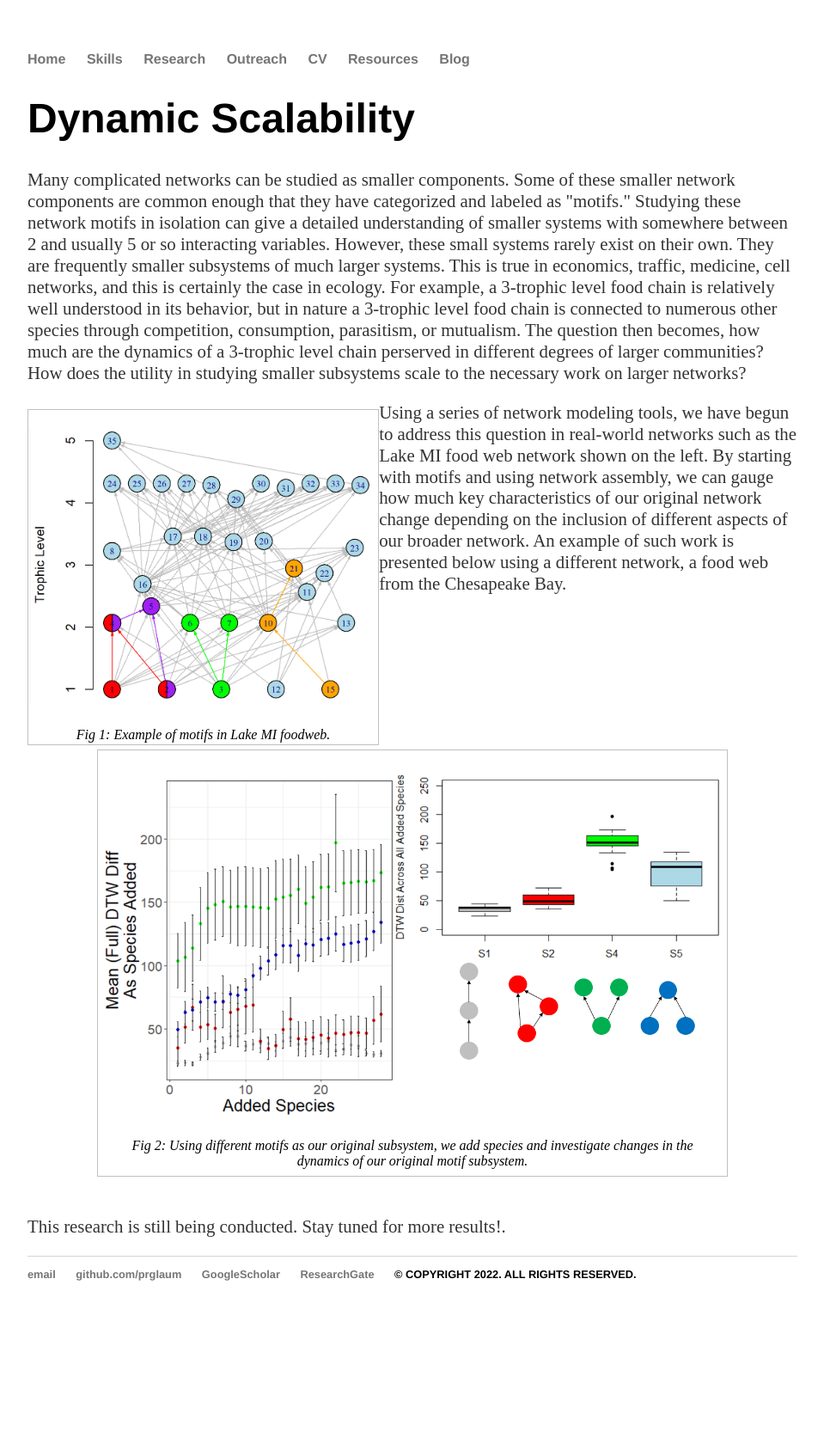
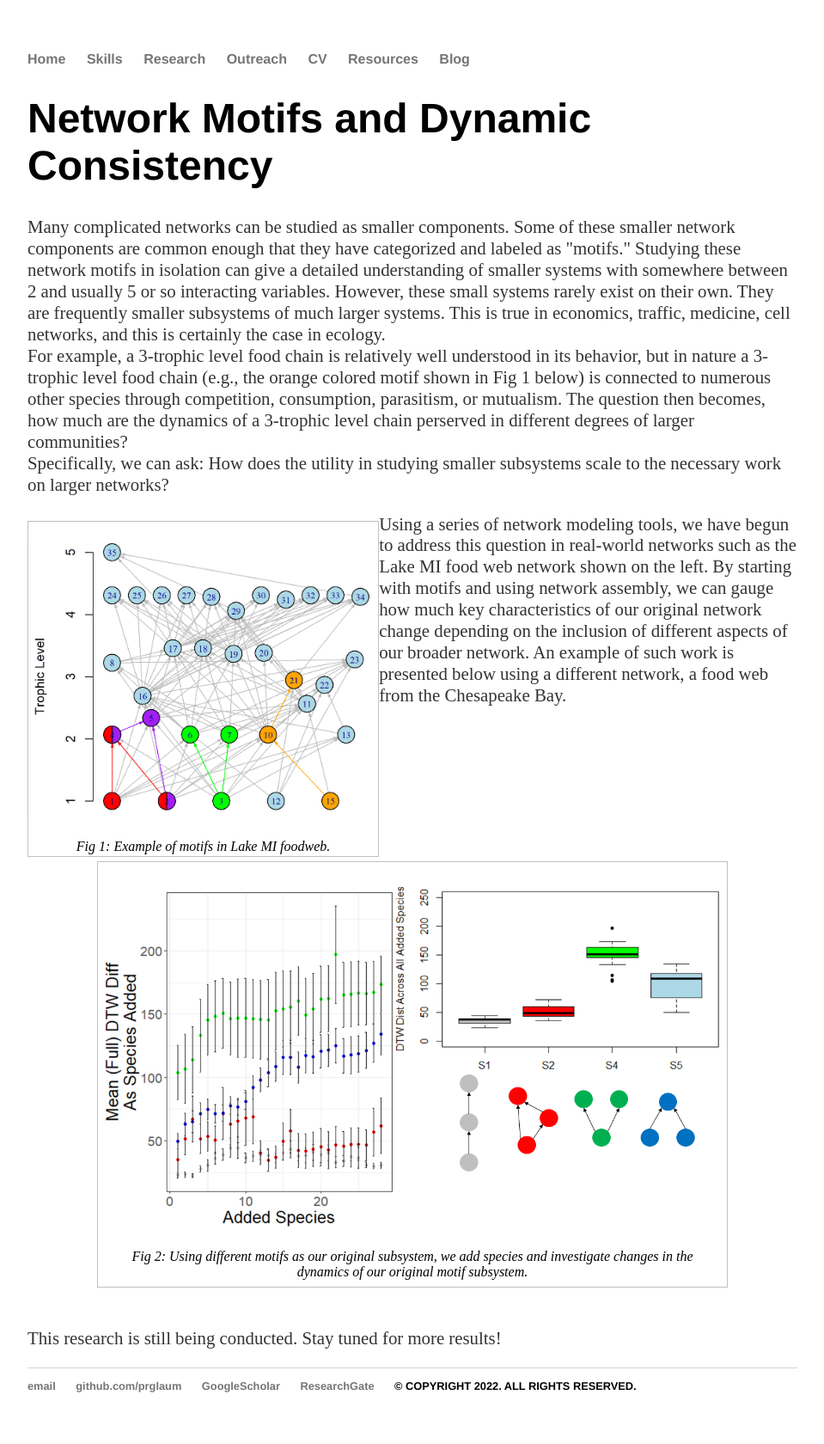
Before and after one commit to prglaum/prglaum.github.io, a Jekyll site: the page built from research/scalability/index.html, in a window 1280 px wide. Shown: the whole page at 86% size, without its empty margins (160-1119 px from the left). Built offline with Jekyll 4.4.1, drawn with Linux system fonts in a browser that asks for light colours; before the commit the page ends 1550 px from its top, so only the background shows below that.

Commit message:
Update index.html

```diff
--- a/research/scalability/index.html
+++ b/research/scalability/index.html
@@ -3,14 +3,16 @@ layout: default
 title: Dynamic Scalability
 ---
 <div class="blurb">
-	<h1>Dynamic Scalability </h1>
+	<h1>Network Motifs and Dynamic Consistency</h1>
 	<p>Many complicated networks can be studied as smaller components. Some of these smaller network components are common enough that they have categorized and labeled
 		as "motifs." Studying these network motifs in isolation can give a detailed understanding of smaller systems with somewhere between 2 and usually 5 or so
   		interacting variables. However, these small systems rarely exist on their own. They are frequently smaller subsystems of much larger systems.
   		This is true in economics, traffic, medicine, cell networks, and this is certainly the case in ecology.
-  		For example, a 3-trophic level food chain is relatively well understood in its behavior, but in nature a 3-trophic level food chain is connected to numerous other
+  		<br>For example, a 3-trophic level food chain is relatively well understood in its behavior, but in nature a 3-trophic level food chain (e.g., the orange colored motif shown in Fig 1 below)
+		is connected to numerous other
   		species through competition, consumption, parasitism, or mutualism. The question then becomes, how much are the dynamics of a 3-trophic level chain perserved in different
-  		degrees of larger communities? How does the utility in studying smaller subsystems scale to the necessary work on larger networks? </p>
+  		degrees of larger communities?
+		<br>Specifically, we can ask: How does the utility in studying smaller subsystems scale to the necessary work on larger networks? </p>
 </div><!-- /.blurb -->
 
 <figure40 class="div45 float-img-left">
@@ -29,4 +31,4 @@ title: Dynamic Scalability
 </figure40>
 
 <br>
-<p> This research is still being conducted. Stay tuned for more results!</a>.
+<p> This research is still being conducted. Stay tuned for more results!</p>
```
